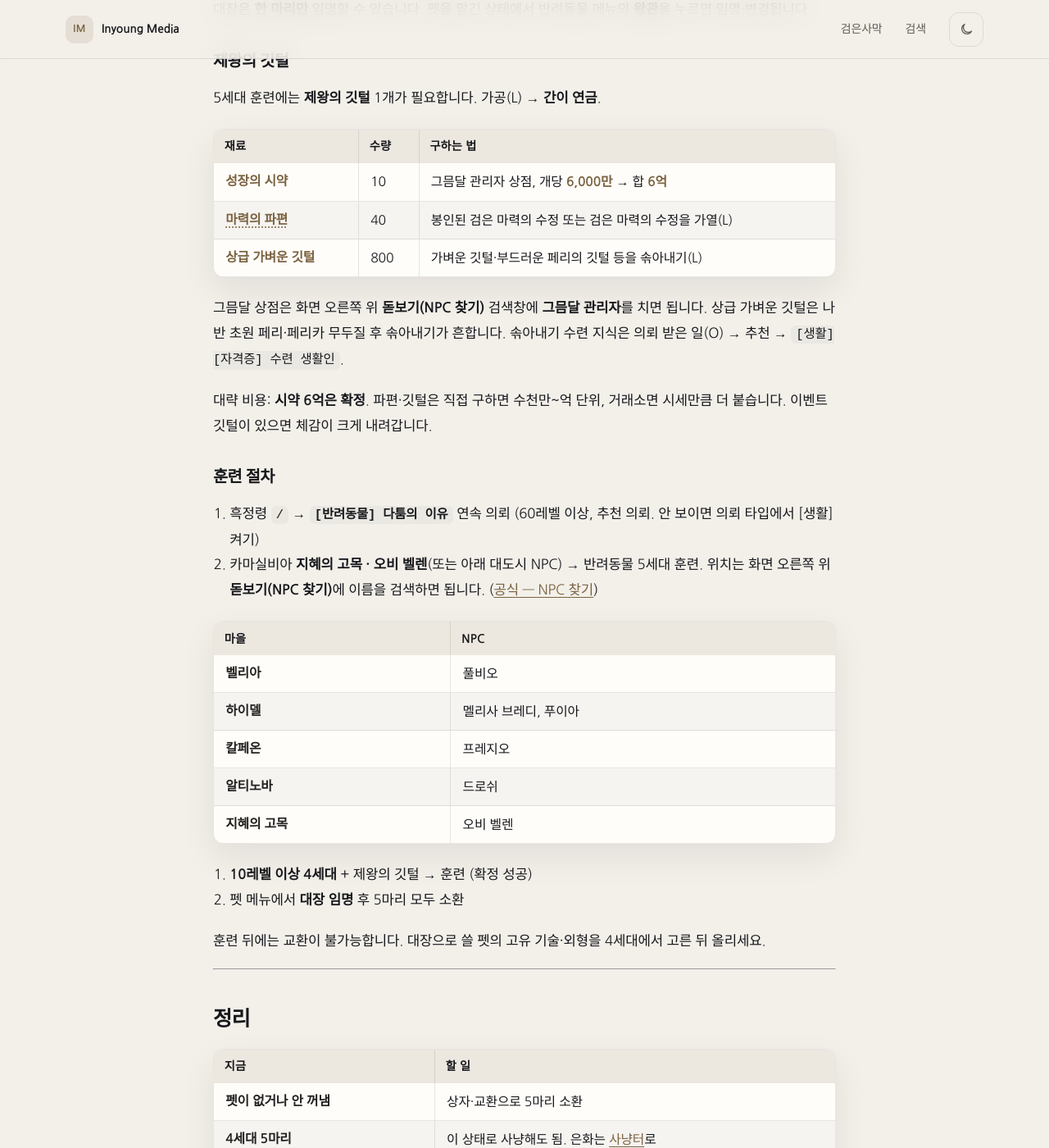
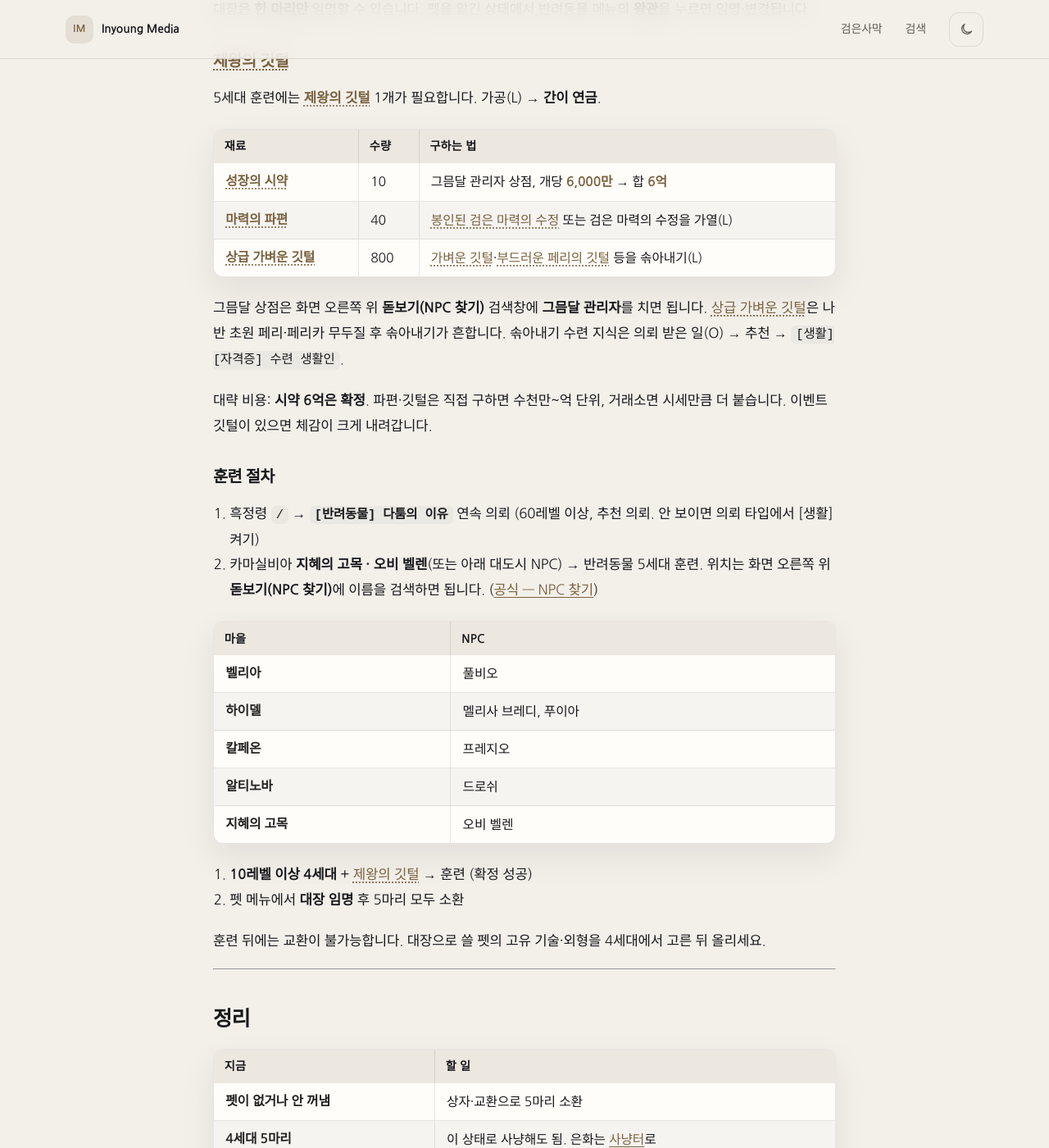
Before and after one commit to inyounglee/inyounglee.github.io, a Jekyll site: the page built from _posts/2026-09-22-pet-training-guide.md, in a window 1280 px wide and 1400 px high, scrolled down 2453 px. Shown: the whole window at 82% size. Built offline with Jekyll 4.4.1, drawn with Linux system fonts in a browser that asks for light colours; some web fonts are replaced; some of the changed lines change nothing that is shown; some of the changed text lies outside the part shown.

Commit message:
- update: 포스트 아이템명 → 제작 계산기 링크

```diff
--- a/_data/bdo_craft_items.json
+++ b/_data/bdo_craft_items.json
@@ -1,44 +1,62 @@
 [
   "[아카데미] 모험가의 생활 준비 선택 상자",
+  "강 조합 마력의 수정 - 마칼로드",
+  "극 조합 마력의 수정 - 마칼로드",
+  "데키아의 유물 - 모든 피해 감소",
+  "명예로운 용기의 수정 - 아크라드",
   "유(IV) 검은별 무기 선택 상자",
+  "고대 홍염 마력의 수정 - 무력",
   "고대의 블랙스톤 - 우(VII)",
   "동(V) 검은별 무기 선택 상자",
   "라피 베드마운틴의 개량형 나침반",
   "라피 베드마운틴의 개량형 망원경",
   "종말의 어스름 선택 상자 III",
+  "진 새벽의 수정 - 모든 공격력",
   "짙은 파도빛이 감도는 규격 각목",
   "고대의 블랙스톤 - 운(VI)",
+  "데키아의 유물 - 모든 회피력",
   "모험가의 생활 준비 선택 상자",
   "선박 등록증: 에페리아 경범선",
+  "조합 마력의 수정 - 마칼로드",
   "종말의 어스름 선택 상자 II",
+  "검붉은 송곳니 수정 - 용장",
   "고대의 블랙스톤 - 동(V)",
+  "극 조합 마력의 수정 - 훔",
   "말라버린 달빛을 기울인 술잔",
   "종말의 어스름 선택 상자 I",
+  "검은 마력의 수정 - 용장",
   "고대 잿빛 반달의 가크투낙",
   "고대의 망치 - 운(VI)",
   "광 : 불멸의 까마귀 휘장",
   "달의 핏줄이 새겨진 아마포",
   "장 : 불멸의 까마귀 휘장",
   "적막한 밤빛을 머금은 술잔",
+  "진 마력의 수정 - 카르메",
   "클로의 그믐달 씨앗 주머니",
   "파도빛이 감도는 규격 각목",
+  "홍염 마력의 수정 - 무력",
+  "간편한 차림의 크론 정식",
   "고대의 망치 - 동(V)",
   "고독한 파도가 담긴 술잔",
   "고요한 새벽을 품은 술잔",
+  "공허의 수정 - 아크라드",
   "구슬픈 대지를 품은 술잔",
   "도스터의 강철 벌목 도끼",
   "무심한 태양이 담긴 술잔",
   "발크스의 조언(+180)",
   "발크스의 조언(+210)",
   "발타라의 숨은 빛 허리띠",
+  "봉인된 검은 마력의 수정",
   "시든 별빛을 머금은 술잔",
   "심해의 기억이 담긴 아교",
   "쓸쓸한 황혼을 품은 술잔",
+  "아이템 획득 증가 주문서",
   "외로운 구름을 담은 술잔",
   "응축된 마력의 검은 결정",
   "인과의 파편석 - 귀걸이",
   "인과의 파편석 - 목걸이",
   "인과의 파편석 - 허리띠",
+  "조합 마력의 수정 - 훔",
   "종말의 어스름 - 귀걸이",
   "종말의 어스름 - 목걸이",
   "종말의 어스름 - 허리띠",
@@ -48,13 +66,18 @@
   "광 : 까마귀의 승급서",
   "기능성 의상 선택 상자",
   "레미타롱솜의 동동 램프",
+  "무결한 인도자의 결정체",
+  "본 떠도는 근원의 수정",
   "슬픈 노을을 품은 술잔",
+  "아그리스의 축복 주문서",
   "우직한 라우라우의 심장",
   "응축된 마력의 블랙스톤",
   "이빨요정의 반딧불 조각",
   "인과의 파편석 - 반지",
+  "인도하는 카부아의 유물",
   "종말의 어스름 - 반지",
   "푸가르의 비망록 11장",
+  "풍경화 물감 선택 상자",
   "[수렵] 견습 화승총",
   "[수렵] 명장 화승총",
   "[수렵] 숙련 화승총",
@@ -64,8 +87,11 @@
   "갈망하는 태고의 결정",
   "고고학자의 지도 조각",
   "고대 마크타난의 독선",
+  "데키아의 등불 2단계",
   "두더지가 탐내는 먹이",
+  "반역하는 정령의 수정",
   "밤 까마귀 여명의 돌",
+  "부드러운 페리의 깃털",
   "슈슈가 떨어뜨린 꽃잎",
   "신비로운 마력의 흔적",
   "악기 정령 소리의 돌",
@@ -80,6 +106,7 @@
   "초승달 수호자의 반지",
   "축복이 가득한 정령수",
   "크로그달로 수호의 돌",
+  "푸가르의 비망록 5장",
   "풀에 지친 밤의 조각",
   "풀의 광명석 : 과실",
   "풀의 광명석 : 낙원",
@@ -88,38 +115,53 @@
   "풀의 광명석 : 야생",
   "풀의 광명석 : 파랑",
   "핀토의 단단한 울타리",
+  "각성한 정령의 수정",
   "검붉은 원한의 숨결",
   "검은 침식의 귀걸이",
   "고대 발타라의 천안",
   "고대 셰레칸의 선단",
+  "공허한 파괴의 수정",
   "까마귀의 검은 보옥",
   "눈물짓는 밤의 조각",
   "도스터의 강철 호미",
+  "라 오르제카의 물감",
   "로기아 수렵꾼의 옷",
   "로기아 채집꾼의 옷",
   "로기아의 벌목 도끼",
   "마노스 수렵꾼의 옷",
   "마노스 채집꾼의 옷",
   "마노스 항해사의 옷",
+  "마력의 광명석 결정",
   "말라버린 숲의 심장",
   "메르브의 수선 도구",
   "바실리스크의 허리띠",
+  "발타라 정령의 수정",
+  "봉인된 요정의 날개",
+  "부정한 마력의 수정",
+  "부정한 탐식의 수정",
   "빛바랜 자연의 외피",
   "뾰족한 흑결정 조각",
   "순수한 마력 덩어리",
   "숲 로나로스의 반지",
+  "융합된 척살의 수정",
+  "은밀한 어둠의 수정",
   "은자수 농사꾼의 옷",
   "이끼에 뒤덮인 지도",
+  "잔혹한 척살의 수정",
+  "정밀한 파괴의 수정",
+  "정제된 포식의 기원",
   "진노하는 밤의 조각",
   "축복이 담긴 정령수",
   "칸의 심장 : 생명",
   "크리오 낚시꾼의 옷",
+  "타락한 불멸의 오일",
   "투명한 생명의 정수",
   "폐허의 눈동자 반지",
   "흐릿한 광맥의 파편",
   "흑정령의 발톱 조각",
   "가야크 용기의 돌",
   "갈라진 땅의 파편",
+  "검은 정령의 수정",
   "극 방어구 개량석",
   "꿈을 부르는 향로",
   "나크의 붉은 눈물",
@@ -134,8 +176,10 @@
   "문양이 새겨진 놀",
   "붉은 늑대의 맹세",
   "블랙스톤(방어구)",
+  "상급 가벼운 깃털",
   "신비한 마늘 씨앗",
   "아그리스의 금주화",
+  "오네테아 흑벌꿀주",
   "의문의 결정 상자",
   "자연이 깃든 외피",
   "증축용 흑연 주괴",
@@ -161,16 +205,23 @@
   "메르브의 은바늘",
   "물푸레나무 수액",
   "물푸레나무 원목",
+  "본 근원의 결정",
+  "부패한 천 조각",
   "빠밤빠밤 잠수복",
   "사냥꾼의 샐러드",
   "새벽의 블랙스톤",
   "섬나무 증착합판",
   "수액 채취 도구",
+  "수정 추출 도구",
+  "순수한 철 결정",
+  "시린 영혼 조각",
   "아타니스의 원소",
   "오네트의 정령수",
   "오도어의 정령수",
   "오킬루아의 눈물",
+  "요정여왕의 권능",
   "용의 비늘 화석",
+  "원 파멸의 결정",
   "카라자드 귀걸이",
   "카라자드 목걸이",
   "카라자드 허리띠",
@@ -188,7 +239,11 @@
   "낙시온의 숨결",
   "노스토스의 별",
   "단단한 울타리",
+  "달콤한 벌꿀주",
   "담홍색 잎사귀",
+  "데키아의 파편",
+  "레이라의 꽃잎",
+  "마가한의 유물",
   "마르니 저격총",
   "물빛 사파이어",
   "발타라의 손톱",
@@ -208,19 +263,28 @@
   "엉성한 울타리",
   "에벤루스의 놀",
   "여행자의 지도",
+  "연금술사의 옷",
   "오색빛 광명석",
   "오우거의 반지",
   "오킬루아의 꽃",
+  "인도자의 결정",
   "정령의 메아리",
+  "정화된 광명석",
   "죽은신의 갑옷",
   "증축용 접착제",
   "카라자드 반지",
+  "카란다의 심장",
   "카르타 채집복",
+  "카부아의 유물",
+  "카부아의 파편",
   "카프라스의 돌",
   "칼크의 담금주",
+  "테이아의 구슬",
+  "특상품 꿀단지",
   "평범한 울타리",
   "플로린 비법서",
   "흑정령의 발톱",
+  "가벼운 깃털",
   "거상의 반지",
   "견습 화승총",
   "고대의 망치",
@@ -229,15 +293,19 @@
   "균형의 거울",
   "그믐달 향로",
   "금빛 토파즈",
+  "기린의 눈물",
   "까마귀 주화",
   "나크의 눈물",
   "나크의 위로",
   "네브의 조각",
   "농사꾼의 옷",
   "단단한 기둥",
+  "대지의 가루",
+  "도깨비 청수",
   "돌꼬리 여물",
   "땅의 결정체",
   "마력의 파편",
+  "망령의 기운",
   "메디아 정식",
   "명장 화승총",
   "무두질용 칼",
@@ -248,8 +316,10 @@
   "사냥꾼의 옷",
   "새벽의 기운",
   "새벽의 정수",
+  "생명력 회복",
   "생명의 정수",
   "생활의 발견",
+  "성장의 시약",
   "세월의 나무",
   "소나무 수액",
   "소나무 원목",
@@ -259,12 +329,16 @@
   "숲의 지저귐",
   "신록의 영약",
   "신비한 씨앗",
+  "신체 강화법",
   "심해의 기억",
   "심해의 눈물",
   "심해초 줄기",
+  "야수의 영약",
   "요정의 가루",
   "요정의 숨결",
+  "울림의 불꽃",
   "융합의 결정",
+  "의상 교환권",
   "자연의 열매",
   "자연의 정수",
   "자연의 흔적",
@@ -274,7 +348,12 @@
   "전문 낚시복",
   "전문 채집복",
   "전문 화승총",
+  "정령의 수정",
+  "제왕의 깃털",
+  "조화의 결정",
+  "조화의 영약",
   "증축용 목재",
+  "척살의 결정",
   "청명한 방울",
   "초급 화승총",
   "칠흑의 망치",
@@ -283,8 +362,10 @@
   "칼페온 정식",
   "코발트 주괴",
   "쿠툼의 심장",
+  "탐식의 결정",
   "태초의 불꽃",
   "태초의 불씨",
+  "태초의 파편",
   "투발라 갑옷",
   "투발라 신발",
   "투발라 장갑",
@@ -292,6 +373,9 @@
   "특상품 마늘",
   "특상품 후추",
   "파묻힌 흔적",
+  "파빌라 갑옷",
+  "파빌라 투구",
+  "포식의 정수",
   "황혼의 보석",
   "강철 호미",
   "거친 석재",
@@ -322,7 +406,10 @@
   "블랙스톤",
   "사파이어",
   "씨고구마",
+  "아크라드",
   "에메랄드",
+  "울루키타",
+  "일격필살",
   "플라스크",
   "허수아비",
   "고구마",
```
